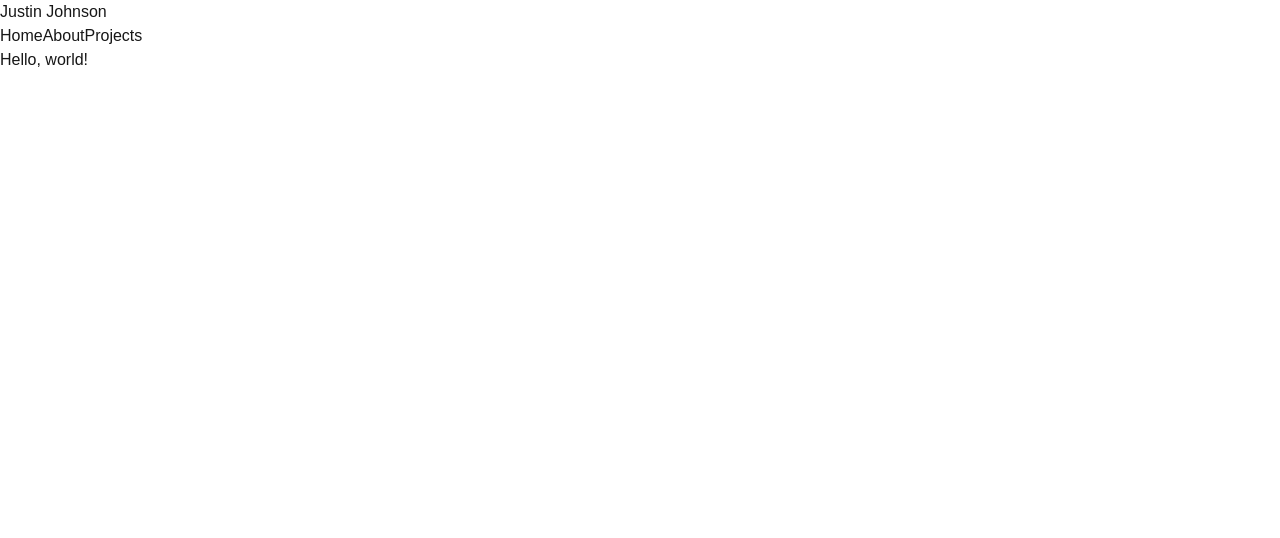
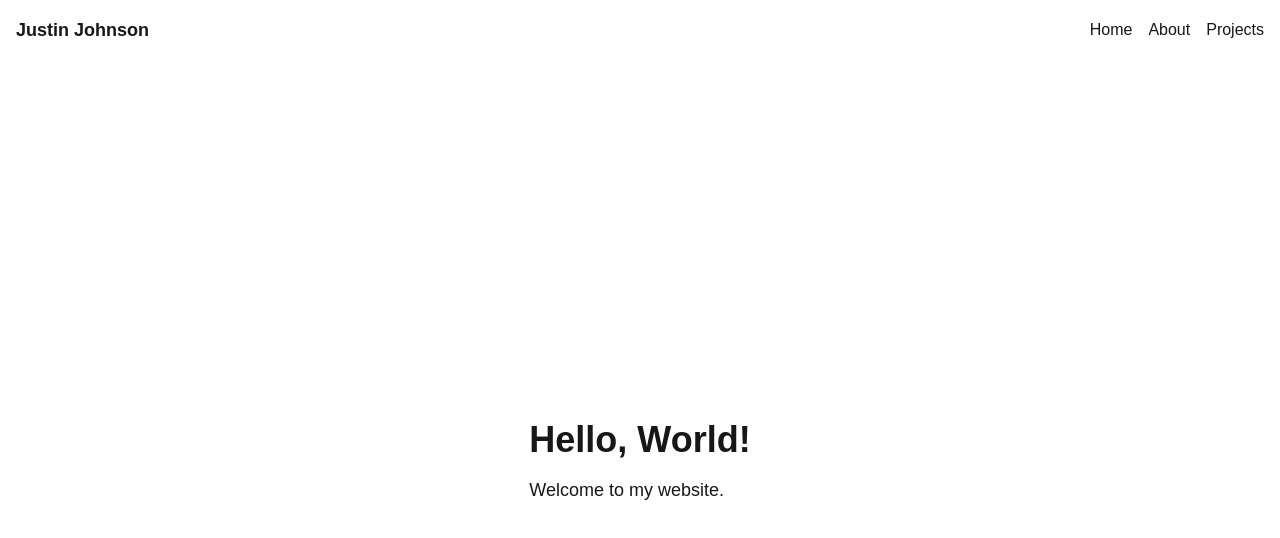
Before and after one commit to justinmjoh/personal-site, a Next.js app: page / in a window 1280 px wide. Shown: the top 538 px of the page. Built offline with nearby package versions, Linux system fonts and the light colour scheme.

Commit message:
updated nav styling and functionality, working on establishing content styling for main pages

```diff
--- a/app/components/NavBar.tsx
+++ b/app/components/NavBar.tsx
@@ -2,11 +2,13 @@ import Link from "next/link"
 
 export default function NavBar() {
     return (
-        <nav>
-            <p>Justin Johnson</p>
-            <Link href="/">Home</Link>
-            <Link href="/about">About</Link>
-            <Link href="/projects">Projects</Link>
+        <nav className="flex justify-between items-center p-4 border-b-2 border-white">
+            <p className="text-lg font-bold">Justin Johnson</p>
+            <div className="space-x-4">
+                <Link href="/" className=" hover:underline">Home</Link>
+                <Link href="/about" className=" hover:underline">About</Link>
+                <Link href="/projects" className=" hover:underline">Projects</Link>
+            </div>
         </nav>
     )
 }
--- a/app/page.tsx
+++ b/app/page.tsx
@@ -1,5 +1,10 @@
 export default function Home() {
   return (
-    <p>Hello, world!</p>
+    <main className="flex items-center justify-center min-h-screen">
+      <section className="border-2 border-white p-8">
+        <h1 className="text-4xl font-bold">Hello, World!</h1>
+        <p className="mt-4 text-lg">Welcome to my website.</p>
+      </section>
+    </main>
   );
 }
```
